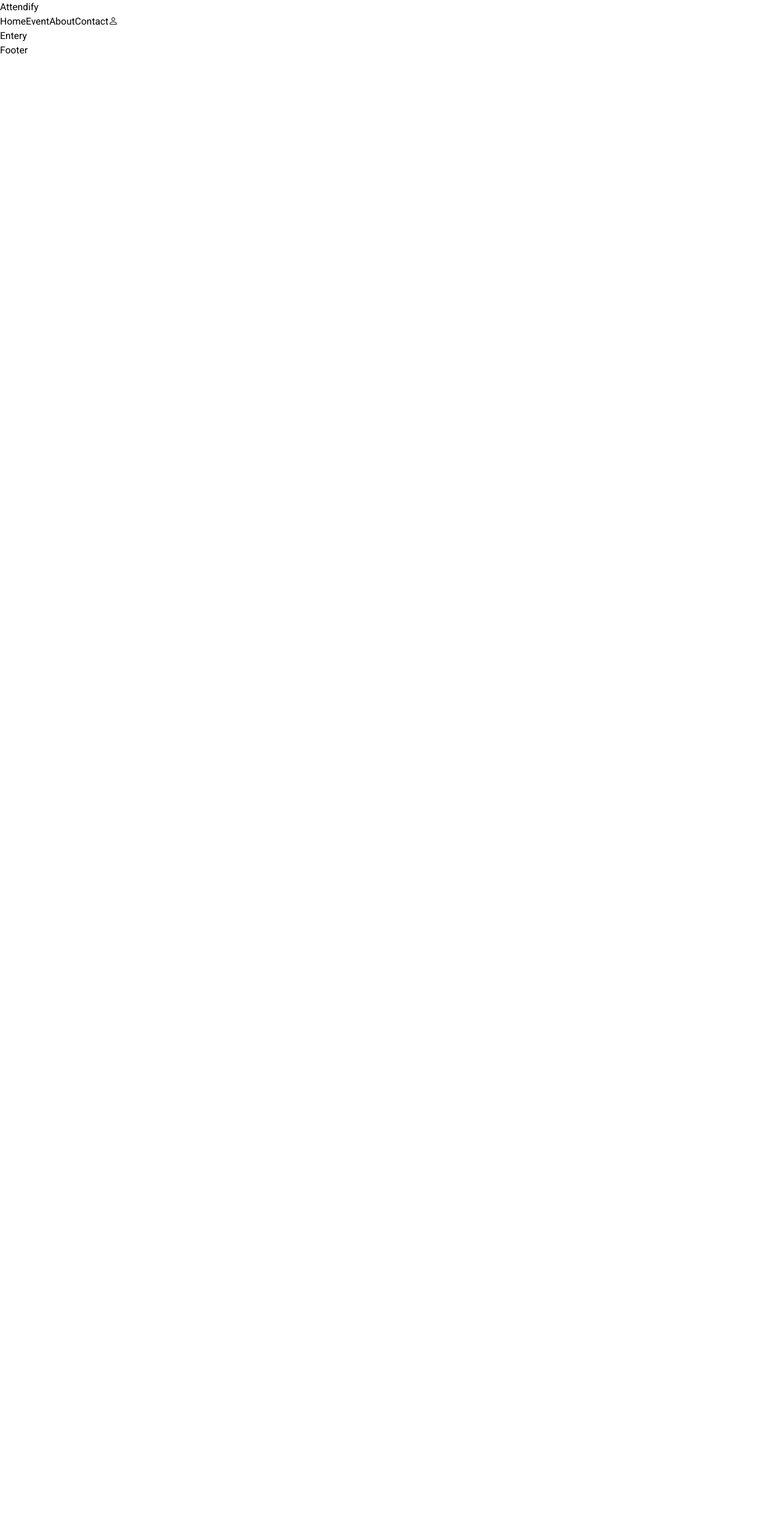
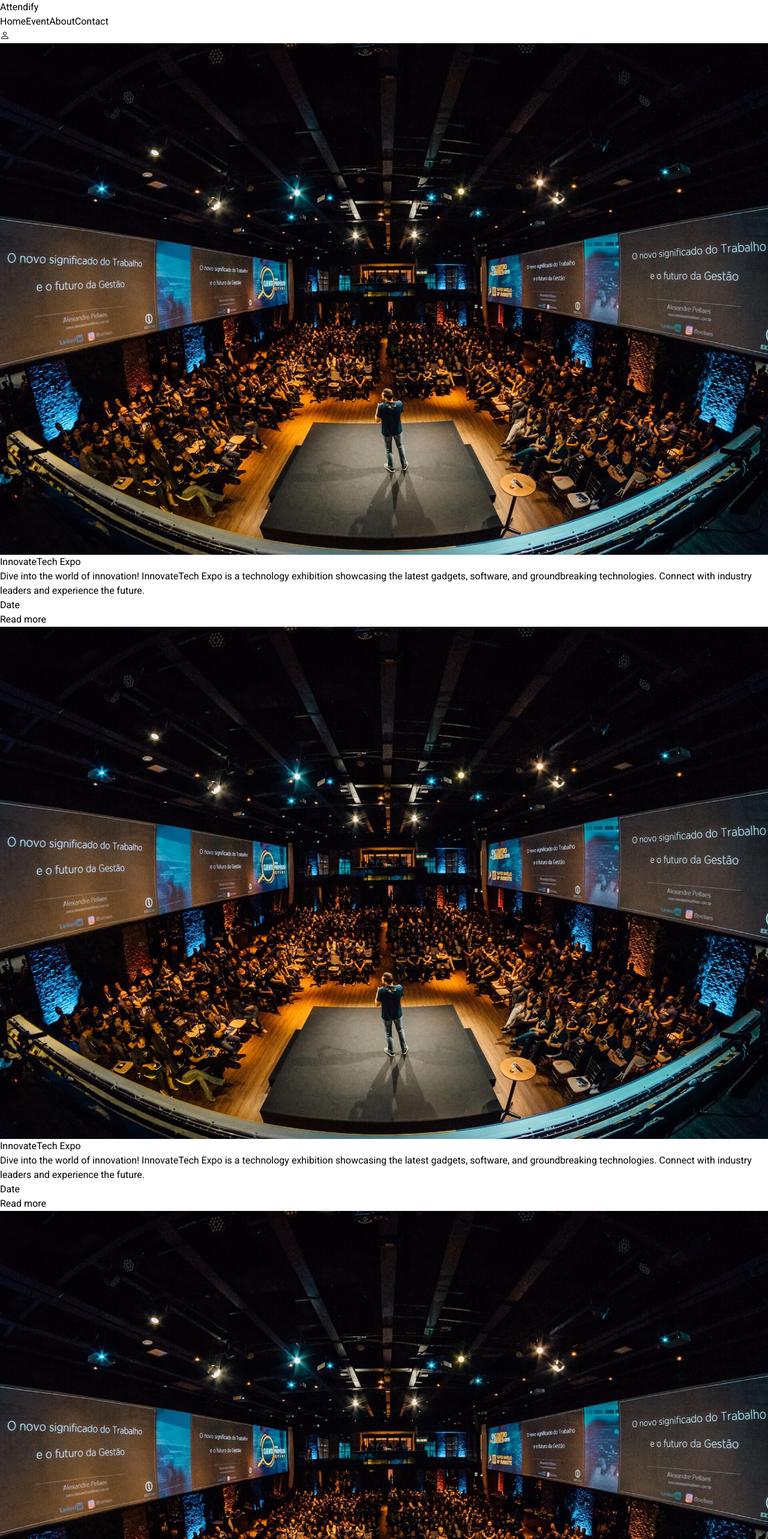
Before and after one commit to NaitikPatel-325/Attendify, a React (Vite) app in the folder client/: page /event in a window 1280 px wide. Shown: the top 2566 px of the page at 60% size. Before the commit the page ends 800 px from the top, so only its background shows below. Built offline with nearby package versions, Linux system fonts and the light colour scheme.

Commit message:
Event page added

```diff
--- a/client/src/components/Layouts/Header.jsx
+++ b/client/src/components/Layouts/Header.jsx
@@ -5,31 +5,36 @@ import Logo from "../../assets/naitik.jpg";
 export const Header = () => {
 
   return (
-    <nav className="bg-white dark:bg-gray-900 ">
-      <div className="border-b border-slate-200 flex-row flex flex-wrap justify-between items-center mx-auto max-w-screen-xl px-4 md:px-6 py-3">
+    <nav className="bg-white dark:bg-gray-900">
+      <div className="border-b border-slate-200 flex flex-wrap justify-between items-center mx-auto max-w-screen-xl px-4 md:px-6 py-3">
+        <div className="text-2xl font-semibold whitespace-nowrap dark:text-white">
           <Link to="/" className="flex items-center">
-          <span className="self-center text-2xl font-semibold whitespace-nowrap dark:text-white">
            Attendify
-          </span>
           </Link>
-        <div className="flex items-center">
-          <Link to="/" className="text-gray-700 dark:text-white mr-5">
+        </div>
+
+
+        <div className="flex items-center justify-center pl-96">
+          <Link to="/" className=" hover:underline text-gray-700 dark:text-white mr-5">
             Home
           </Link>
 
-          <Link to="/event" className="text-gray-700 dark:text-white mr-5">
+          <Link to="/event" className=" hover:underline text-gray-700 dark:text-white mr-5">
               Event
           </Link>
-          <Link to="/about" className="text-gray-700 dark:text-white mr-5">
+          <Link to="/about" className=" hover:underline text-gray-700 dark:text-white mr-5">
             About
           </Link>
-          <Link to="/contact" className="text-gray-700 dark:text-white mr-5">
+          <Link to="/contact" className=" hover:underline text-gray-700 dark:text-white mr-5">
             Contact
           </Link>
+
+          </div>
+
+          <div className="text-2xl text-bold flex items-center justify-end pl-96">
             <Link to="/login" className="text-gray-700 dark:text-white mr-5">
               <i className="bi bi-person dark:text-white"></i>
             </Link>
-
           </div>
       </div>
     </nav>
--- a/client/src/pages/Event/Component/Entery.jsx
+++ b/client/src/pages/Event/Component/Entery.jsx
@@ -1,7 +1,44 @@
-import React from 'react'
+import React from 'react';
+import Logo from "../../../assets/Event1.jpg";
 
 export const Entery = () => {
   return (
-    <div>Entery</div>
-  )
-}
+    <div className="flex-row">
+      <div className="flex md:justify-center items-center border-2 w-3/4 mx-auto mt-10">
+        <img className="bg-slate-100 object-cover object-center w-2/3 h-60" src={Logo} alt="Card Image" />
+        <div className="p-4 max-w-lg">
+          <h2 className="text-xl font-semibold text-gray-800">InnovateTech Expo</h2>
+          <p className="mt-2 text-gray-600 text-justify">Dive into the world of innovation! InnovateTech Expo is a technology exhibition showcasing the latest gadgets, software, and groundbreaking technologies. Connect with industry leaders and experience the future.</p>
+          <h2 className="text-xl font-semibold text-gray-800 mt-2">Date</h2>
+          <div className="mt-4">
+            <a href="#" className="text-blue-500 hover:underline">Read more</a>
+          </div>
+        </div>
+      </div>
+
+      <div className="flex justify-center items-center border-2 w-3/4 mx-auto mt-10">
+        <img className="bg-slate-100 object-cover object-center w-2/3 h-60" src={Logo} alt="Card Image" />
+        <div className="p-4 max-w-lg">
+          <h2 className="text-xl font-semibold text-gray-800">InnovateTech Expo</h2>
+          <p className="mt-2 text-gray-600 text-justify">Dive into the world of innovation! InnovateTech Expo is a technology exhibition showcasing the latest gadgets, software, and groundbreaking technologies. Connect with industry leaders and experience the future.</p>
+          <h2 className="text-xl font-semibold text-gray-800 mt-2">Date</h2>
+          <div className="mt-4">
+            <a href="#" className="text-blue-500 hover:underline">Read more</a>
+          </div>
+        </div>
+      </div>
+
+      <div className="flex justify-center items-center border-2 w-3/4 mx-auto mt-10">
+        <img className="bg-slate-100 object-cover object-center w-2/3 h-60" src={Logo} alt="Card Image" />
+        <div className="p-4 max-w-lg">
+          <h2 className="text-xl font-semibold text-gray-800">InnovateTech Expo</h2>
+          <p className="mt-2 text-gray-600">Dive into the world of innovation! InnovateTech Expo is a technology exhibition showcasing the latest gadgets, software, and groundbreaking technologies. Connect with industry leaders and experience the future.</p>
+          <h2 className="text-xl font-semibold text-gray-800 mt-2">Date</h2>
+          <div className="mt-4">
+            <a href="#" className="text-blue-500 hover:underline">Read more</a>
+          </div>
+        </div>
+      </div>
+    </div>
+  );
+};
```
Also changed, not shown: client/src/assets/Event1.jpg (added), 1 other file (tests, documents, lock files or other folders). Lines whose indentation alone changed are shown as unchanged.
